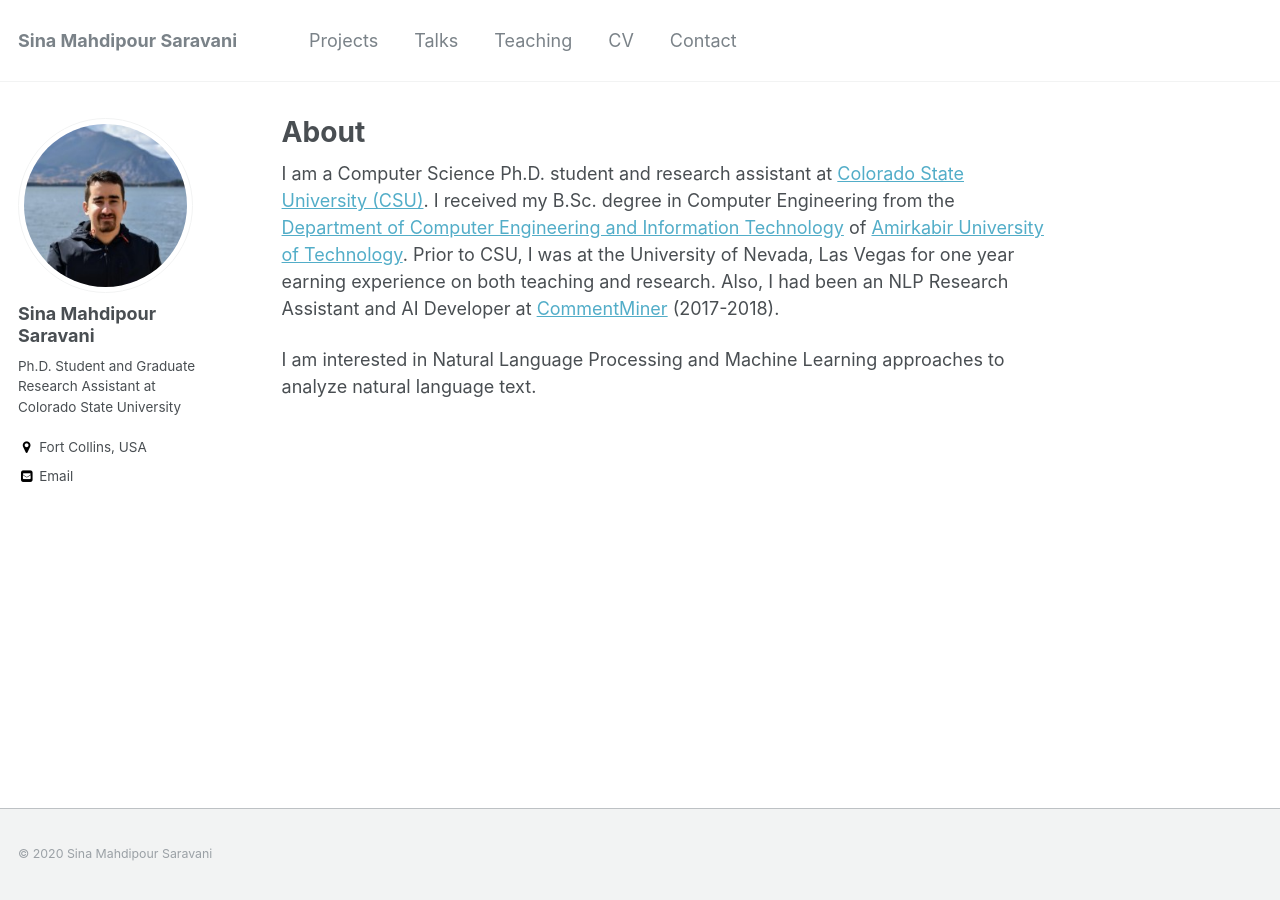
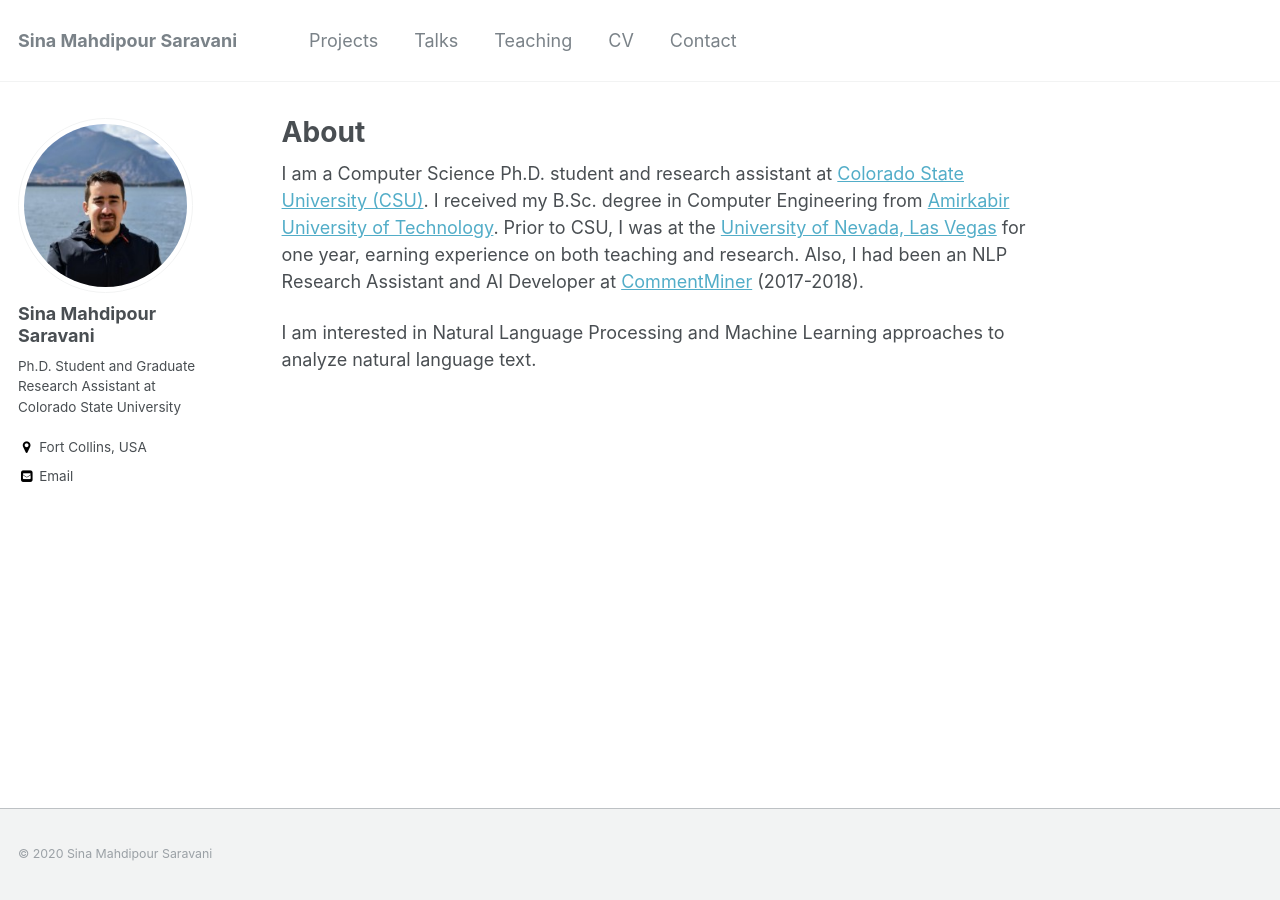
Before and after one commit to sinamps/sinamps.github.io, a Jekyll site: the page built from _pages/about.md, in a window 1280 px wide. Built offline with Jekyll 4.4.1, drawn with Linux system fonts in a browser that asks for light colours.

Commit message:
Update about.md

```diff
--- a/_pages/about.md
+++ b/_pages/about.md
@@ -8,6 +8,6 @@
   - /about.html
 ---
 
-I am a Computer Science Ph.D. student and research assistant at [Colorado State University (CSU)](https://www.colostate.edu). I received my B.Sc. degree in Computer Engineering from the [Department of Computer Engineering and Information Technology](http://ceit.aut.ac.ir/autcms/home.htm?depurl=computer-engineering&lang=en) of [Amirkabir University of Technology](http://aut.ac.ir/aut/). Prior to CSU, I was at the University of Nevada, Las Vegas for one year earning experience on both teaching and research. Also, I had been an NLP Research Assistant and AI Developer at [CommentMiner](http://www.commentminer.ir/) (2017-2018).
+I am a Computer Science Ph.D. student and research assistant at [Colorado State University (CSU)](https://www.colostate.edu). I received my B.Sc. degree in Computer Engineering from [Amirkabir University of Technology](http://aut.ac.ir/aut/). Prior to CSU, I was at the [University of Nevada, Las Vegas](https://unlv.edu) for one year, earning experience on both teaching and research. Also, I had been an NLP Research Assistant and AI Developer at [CommentMiner](http://www.commentminer.ir/) (2017-2018).
 
 I am interested in Natural Language Processing and Machine Learning approaches to analyze natural language text.
```
